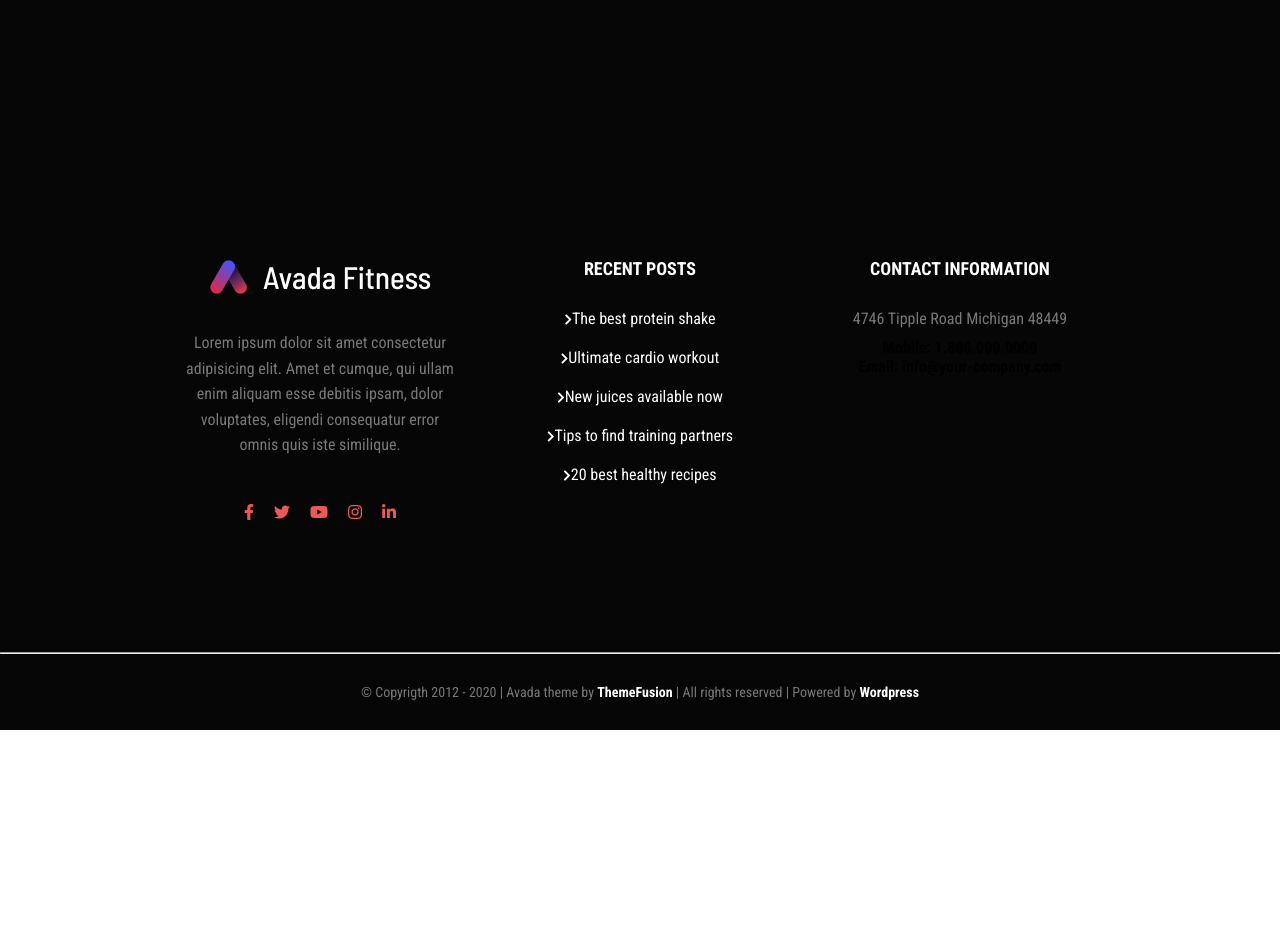
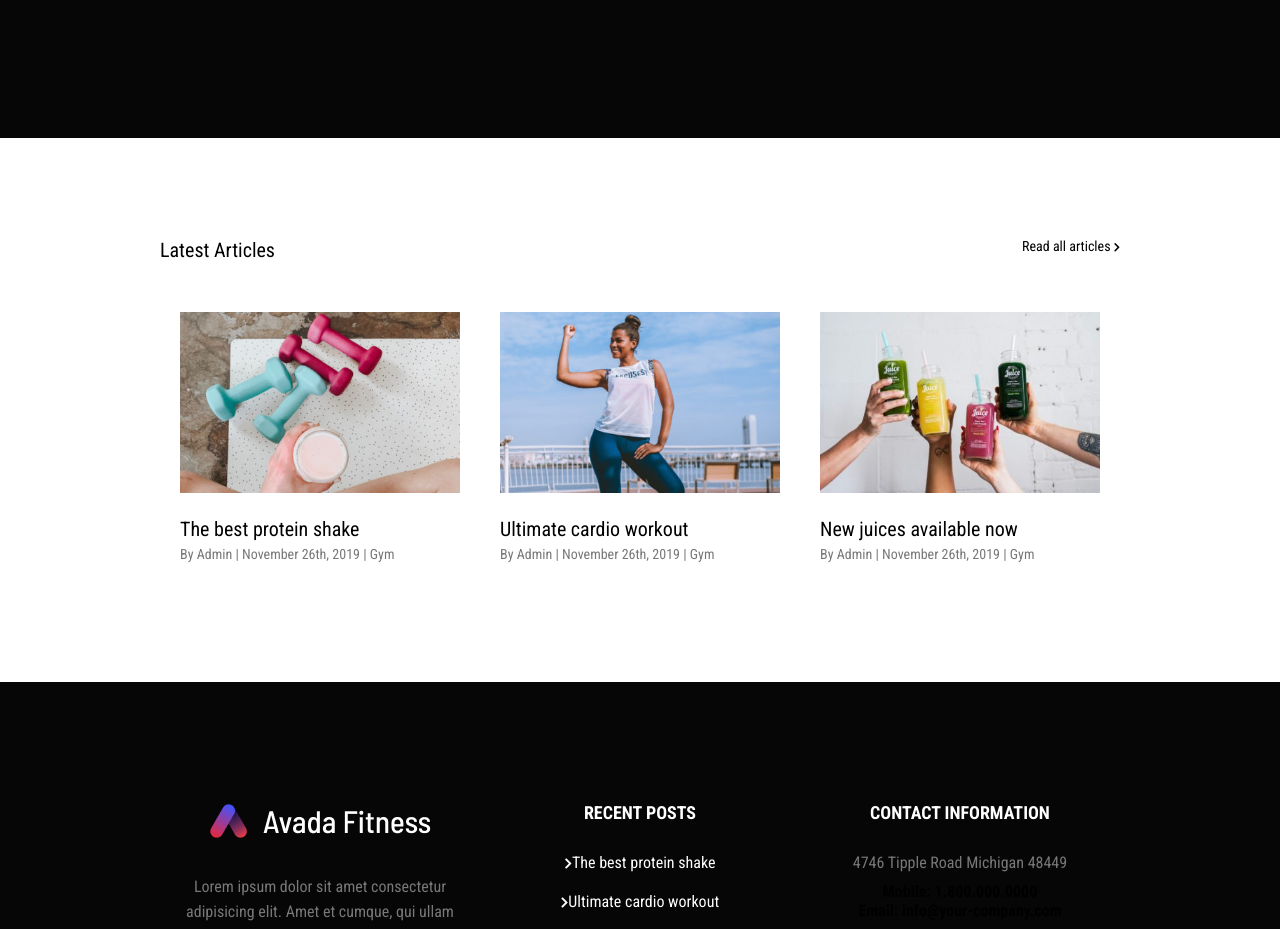
Before and after one commit to AnaisDiGenua/proj-html-vuejs, a Vue app: page / in a window 1280 px wide. Shown: the part 3620-4549 px from the top of the page. Before the commit the page ends 4350 px from the top, so only its background shows below. Built offline with nearby package versions, Linux system fonts and the light colour scheme.

Commit message:
Artcles section complete

```diff
--- a/src/assets/style/global.scss
+++ b/src/assets/style/global.scss
@@ -62,6 +62,17 @@ ul {
         color: $btn1;
     }
 }
+.title-box {
+    display: flex;
+    justify-content: space-between;
+    margin-bottom: 30px;
+    p {
+        font-size: .875rem;
+        i {
+            font-size: .625rem;
+        }
+    }
+}
 
 
 /* TYPOGRAPHY */
--- /dev/null
+++ b/src/components/commons/CardArticle.vue
@@ -0,0 +1,45 @@
+<template>
+    <div class="card-container">
+        <div class="card">
+            <img src="../../assets/img/blog4-2x-400x258.jpg" alt="article photo">
+            <h5>The best protein shake</h5>
+            <p class="gray-text">By Admin | November 26th, 2019 | Gym</p>
+        </div>
+        <div class="card">
+            <img src="../../assets/img/blog1-2x-400x258.jpg" alt="article photo">
+            <h5>Ultimate cardio workout</h5>
+            <p class="gray-text">By Admin | November 26th, 2019 | Gym</p>
+        </div>
+        <div class="card">
+            <img src="../../assets/img/blog3-2x-400x258.jpg" alt="article photo">
+            <h5>New juices  available now</h5>
+            <p class="gray-text">By Admin | November 26th, 2019 | Gym</p>
+        </div>
+    </div>
+</template>
+
+<script>
+export default {
+    name: 'CardArticle'
+}
+</script>
+
+<style lang="scss" scoped>
+    .card-container {
+        display: flex;
+        justify-content: center;
+        .card {
+            width: calc(100% / 3 - 40px);
+            margin: 20px;
+            position: relative;
+            img {
+                width: 100%;
+                margin-bottom: 20px;
+            }
+            .gray-text {
+                font-size: .875rem;
+                margin-top: 5px;
+            }
+        }
+    }
+</style>
--- a/src/components/macro/Main.vue
+++ b/src/components/macro/Main.vue
@@ -5,6 +5,7 @@
         <Videos/>
         <Subscription/>
         <Services2/>
+        <Articles/>
     </main>
 </template>
 
@@ -14,6 +15,7 @@ import Services from '../sections/Services.vue';
 import Videos from '../sections/Videos.vue';
 import Subscription from '../sections/Subscription.vue';
 import Services2 from '../sections/Services2.vue';
+import Articles from '../sections/Articles.vue';
 
 export default {
     name: 'Main',
@@ -23,6 +25,7 @@ export default {
         Videos,
         Subscription,
         Services2,
+        Articles
     }
 }
 </script>
--- /dev/null
+++ b/src/components/sections/Articles.vue
@@ -0,0 +1,25 @@
+<template>
+    <section>
+        <div class="container">
+            <div class="title-box">
+                <h5>Latest Articles</h5>
+                <p>Read all articles <i class="fas fa-chevron-right"></i></p>
+            </div>
+            <CardArticle/>
+        </div>
+    </section>
+</template>
+
+<script>
+import CardArticle from '../commons/CardArticle.vue';
+
+export default {
+    name: 'Articles',
+    components: {
+        CardArticle
+    }
+}
+</script>
+
+<style lang="scss" scoped>
+</style>
--- a/src/components/sections/Videos.vue
+++ b/src/components/sections/Videos.vue
@@ -103,17 +103,6 @@ export default {
         }
         .container {
             margin-top: 100px;
-            .title-box {
-                display: flex;
-                justify-content: space-between;
-                margin-bottom: 30px;
-                p {
-                    font-size: .875rem;
-                    i {
-                        font-size: .625rem;
-                    }
-                }
-            }
         }
 
 </style>
```
